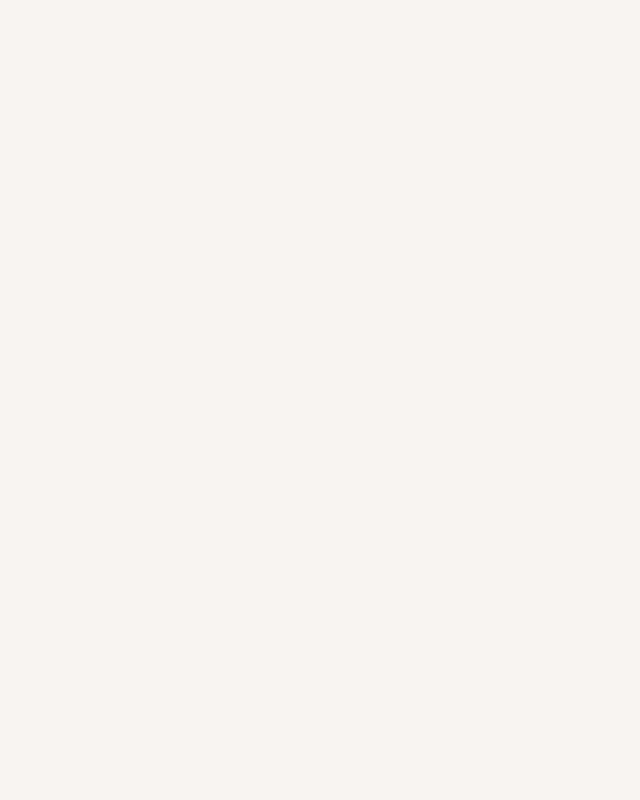
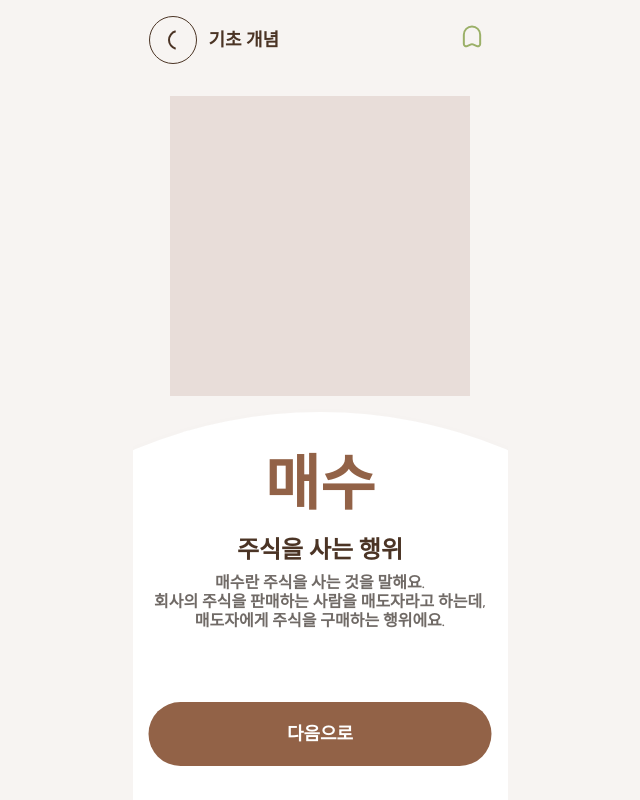
Before and after one commit to MJU-Capstone-Design-1/Jumoney-FE, a Next.js app: page /terms/1/1 in a window 1280 px wide. Shown: the top 800 px of the page, without its empty margins (320-960 px from the left). Built offline with nearby package versions, Linux system fonts and the light colour scheme; a web font is replaced by a local one.

Commit message:
✨ Feat: termsId 페이지 구현

```diff
--- a/src/app/(main)/terms/[termsSectionId]/[termsId]/page.tsx
+++ b/src/app/(main)/terms/[termsSectionId]/[termsId]/page.tsx
@@ -1,7 +1,43 @@
+import BackButtonField from '@/components/backButtonField';
+import BottomButton from '@/components/bottomButton';
+import { TermsScrapButton } from '@/features/terms/termsScrapButton';
+
 import React from 'react';
 
 const page = () => {
-  return <div></div>;
+  return (
+    <div>
+      <div className='flex flex-col gap-[2rem] p-[1rem]'>
+        <div className='flex items-center justify-between'>
+          <BackButtonField color='secondary2' label='기초 개념' />
+          <div className='right-0 px-[0.375rem]'>
+            <TermsScrapButton />
+          </div>
+        </div>
+
+        <div className='bg-default mx-auto h-[18.75rem] w-[18.75rem]' />
+      </div>
+
+      <div className='bg-secondary1 shadow-card-shadow flex h-[60rem] w-[60rem] translate-x-[-18.28125rem] flex-col items-center gap-[1rem] rounded-[77.125rem] pt-[2.25rem]'>
+        <h1 className='text-heading-md text-main2 leading-[120%] font-extrabold'>
+          매수
+        </h1>
+        <div className='flex flex-col gap-[0.5rem] text-center'>
+          <p className='text-label-md leading-[120%] font-extrabold'>
+            주식을 사는 행위
+          </p>
+          <p className='text-body-lg text-text-main leading-[120%] font-semibold'>
+            매수란 주식을 사는 것을 말해요.
+            <br />
+            회사의 주식을 판매하는 사람을 매도자라고 하는데, <br />
+            매도자에게 주식을 구매하는 행위에요.
+          </p>
+        </div>
+      </div>
+
+      <BottomButton bgColor='bg-main2 ' label='다음으로' />
+    </div>
+  );
 };
 
 export default page;
```
